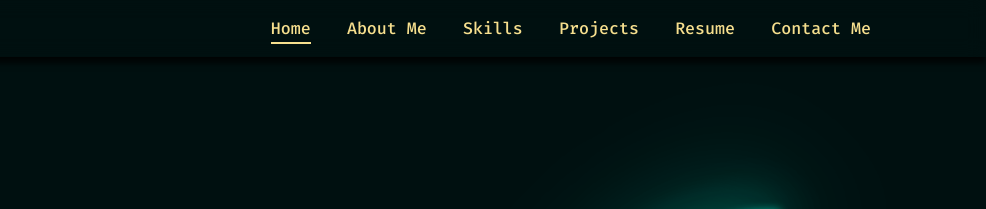
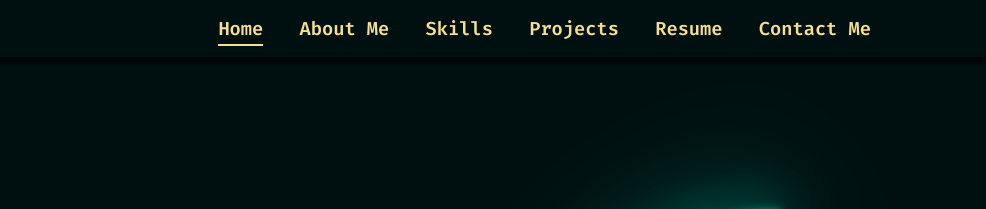
Before and after one commit to Ryuzuky/portfolio-website, a plain HTML site: page index.html in a window 1280 px wide. Shown: the top 209 px of the page, 294-1280 px from the left. Drawn offline with nearby package versions, Linux system fonts and the light colour scheme; a web font is replaced by a local one.

Commit message:
Readjust section layout and font size

```diff
--- a/styles/about-me.css
+++ b/styles/about-me.css
@@ -1,11 +1,11 @@
 .about-me {
   display: flex;
   position: relative;
-  justify-content: center;
   align-items: center;
   flex-direction: column;
   gap: 2rem;
   background-color: #031e23;
+  padding-bottom: 16rem;
 }
 
 .about-me::before {
--- a/styles/navbar.css
+++ b/styles/navbar.css
@@ -25,9 +25,9 @@ header {
 .navbar a {
   position: relative;
   color: var(--color-accent);
-  font-size: 1.6rem;
+  font-size: 1.8rem;
   text-decoration: none;
-  font-weight: 500;
+  font-weight: 600;
   padding: 5px 0;
   margin: 0 15px;
 }
```
